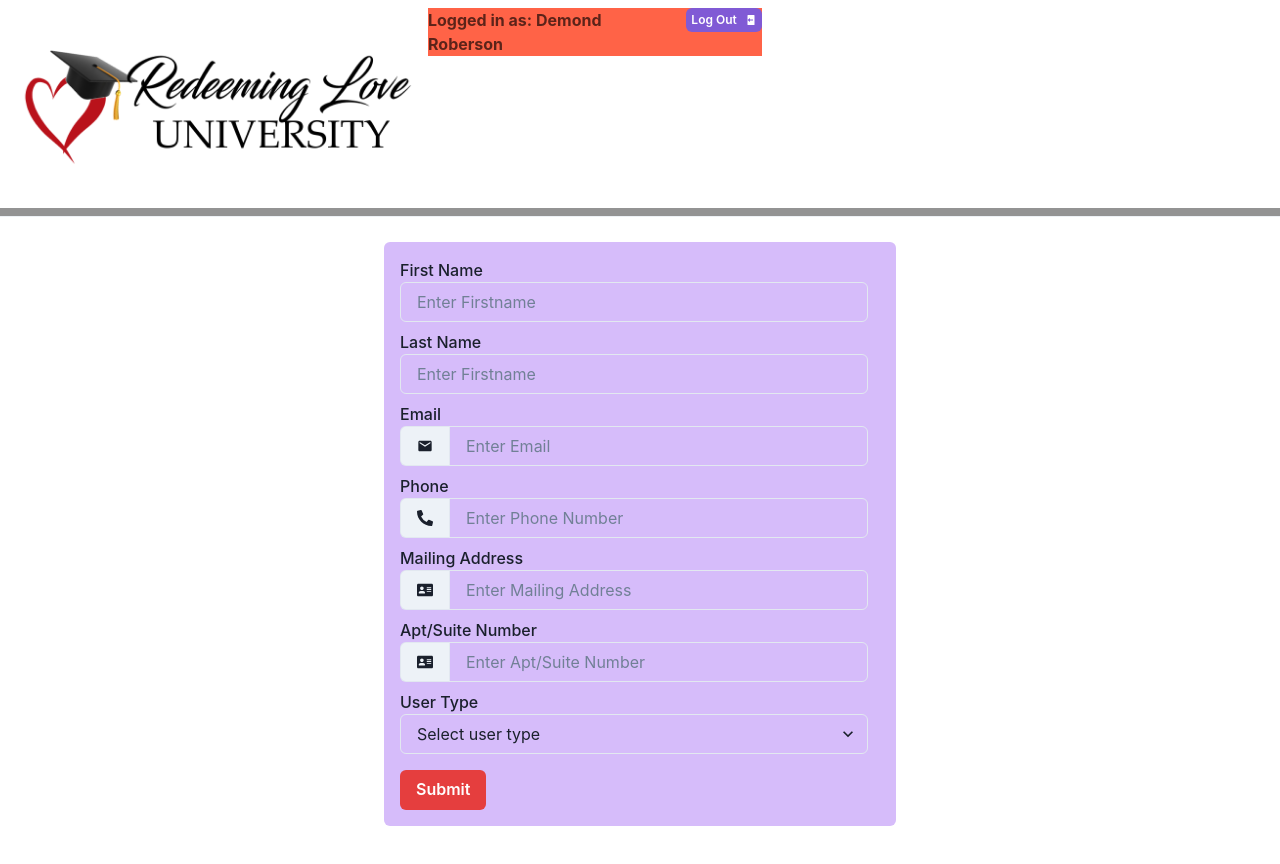
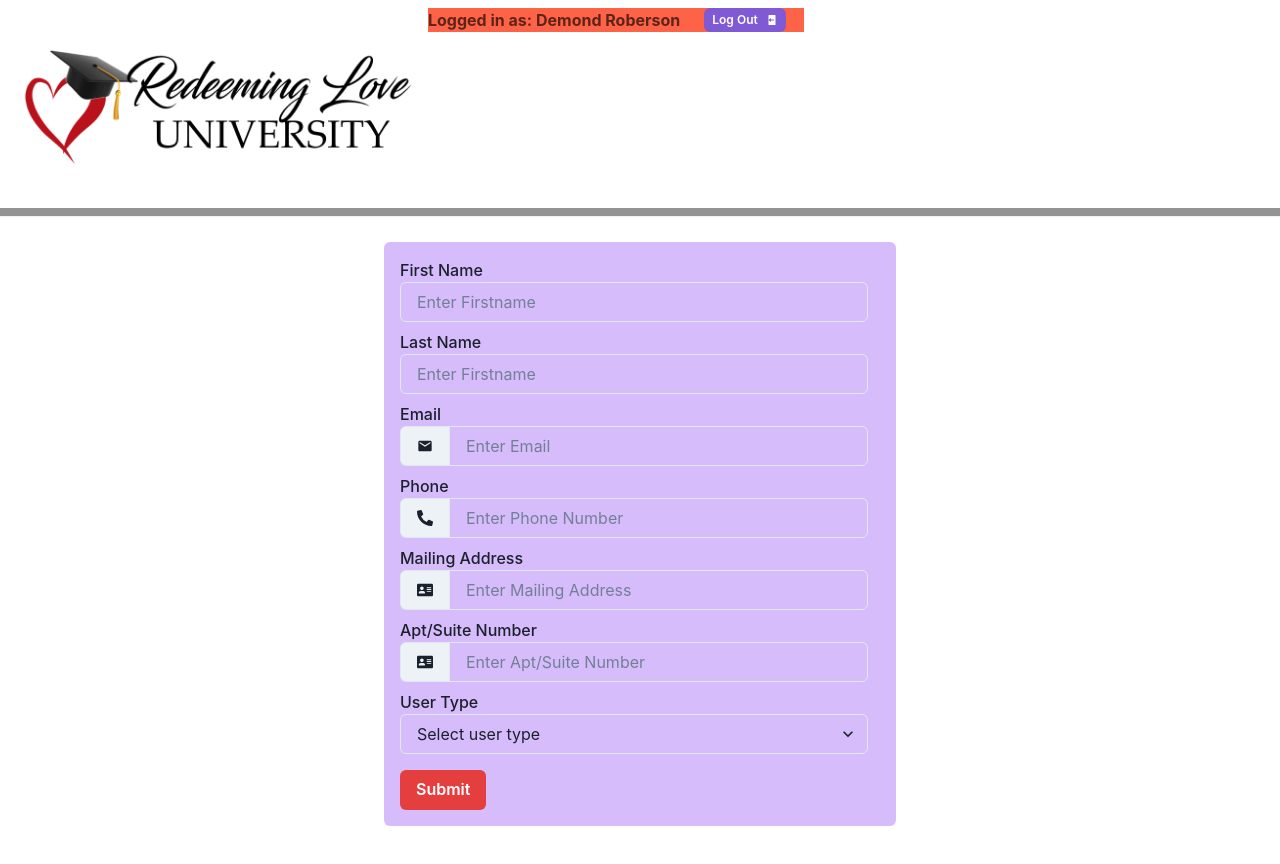
Before and after one commit to 3zbyjd/rlomuniv, a React (Vite) app: page /EditUser in a window 1280 px wide. Shown: the top 864 px of the page. Built offline with nearby package versions, Linux system fonts and the light colour scheme.

Commit message:
Working to render user list route.

```diff
--- a/src/components/LogIn.css
+++ b/src/components/LogIn.css
@@ -0,0 +1,3 @@
+#loggedInStack {
+    margin-right: 0%;
+}
--- a/src/components/LogIn.tsx
+++ b/src/components/LogIn.tsx
@@ -14,7 +14,7 @@ function LogIn() {
           direction={"row"}
           spacing={6}
           backgroundColor={"tomato"}
-          width="40%"
+          width="45%"
         >
           <Box>
             <text>Logged in as&#58; Demond Roberson</text>
```
